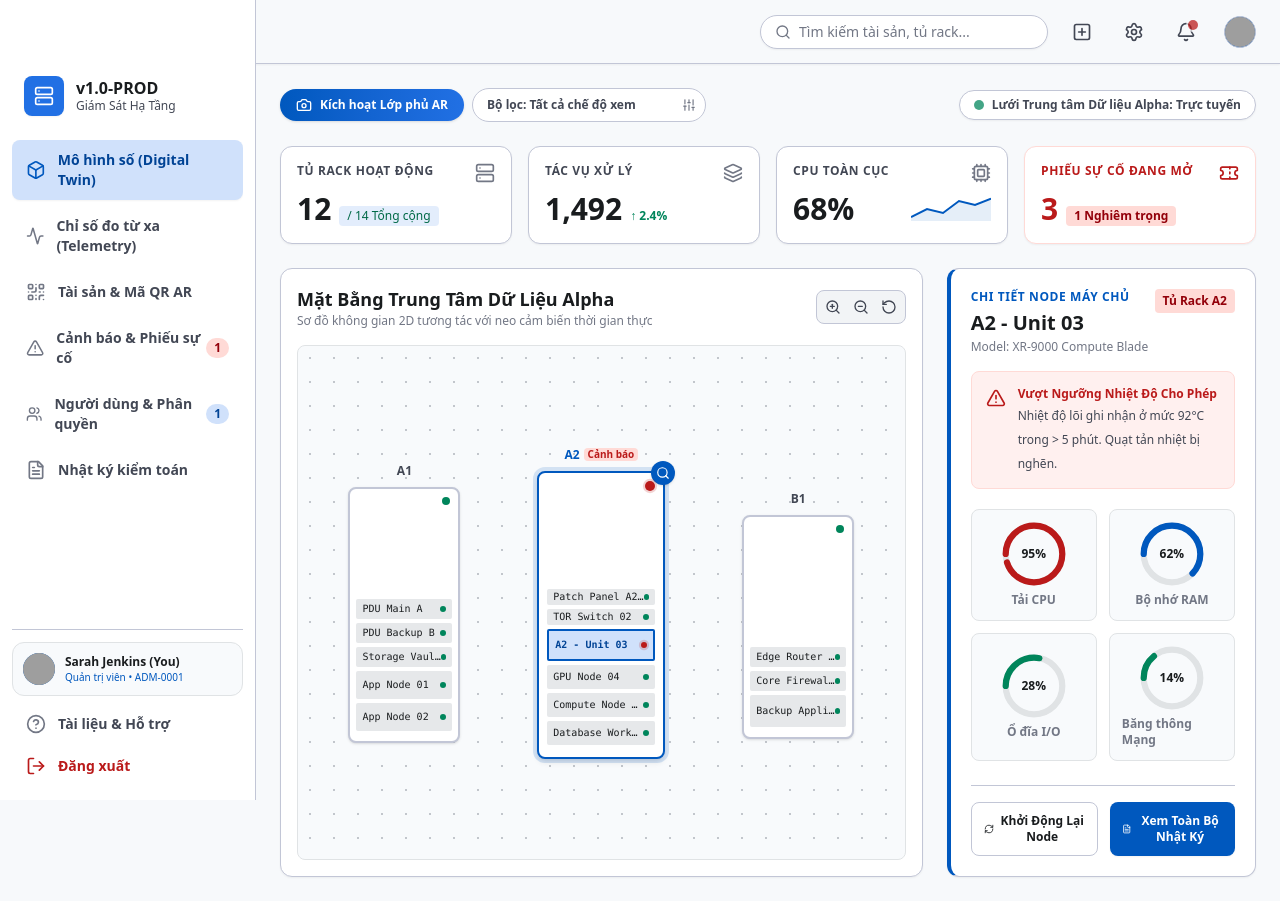
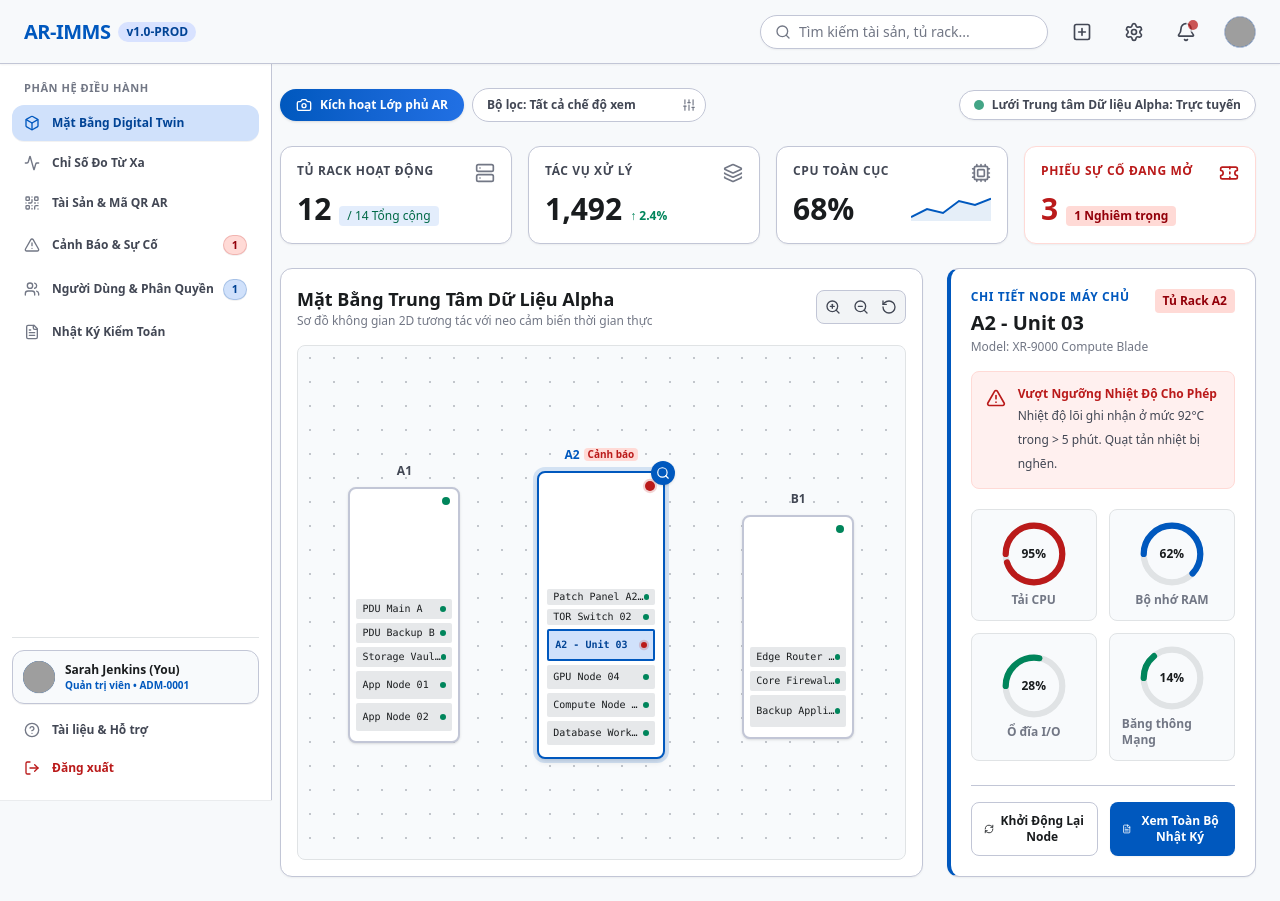
Before and after one commit to TaiNguyen-05/CNPM_UTH_AR_Integrated-Infrastructure-Monitoring-and-Maintenance-System, a React (Vite) app in the folder Code/frontend/: page / in a window 1280 px wide. Built offline with nearby package versions, Linux system fonts and the light colour scheme; grey boxes are pictures that could not be loaded.

Commit message:
fix(ui): align left sidebar navbar, fix text wrapping and remove duplicate header

```diff
--- a/Code/frontend/src/components/Sidebar.tsx
+++ b/Code/frontend/src/components/Sidebar.tsx
@@ -39,36 +39,36 @@ export const Sidebar: React.FC<SidebarProps> = ({
   const navItems = [
     {
       id: 'digital-twin' as TabType,
-      label: 'Mô hình số (Digital Twin)',
+      label: 'Mặt Bằng Digital Twin',
       icon: Box,
     },
     {
       id: 'telemetry' as TabType,
-      label: 'Chỉ số đo từ xa (Telemetry)',
+      label: 'Chỉ Số Đo Từ Xa',
       icon: Activity,
     },
     {
       id: 'assets-qr' as TabType,
-      label: 'Tài sản & Mã QR AR',
+      label: 'Tài Sản & Mã QR AR',
       icon: QrCode,
     },
     {
       id: 'alerts' as TabType,
-      label: 'Cảnh báo & Phiếu sự cố',
+      label: 'Cảnh Báo & Sự Cố',
       icon: AlertTriangle,
       badge: alertCount > 0 ? alertCount : null,
-      badgeColor: 'bg-[#ffdad6] text-[#93000a]'
+      badgeColor: 'bg-[#ffdad6] text-[#93000a] border border-[#ba1a1a]/20'
     },
     {
       id: 'users' as TabType,
-      label: 'Người dùng & Phân quyền',
+      label: 'Người Dùng & Phân Quyền',
       icon: Users,
       badge: pendingUsersCount > 0 ? pendingUsersCount : null,
-      badgeColor: 'bg-[#d0e1fb] text-[#004395]'
+      badgeColor: 'bg-[#d0e1fb] text-[#004395] border border-[#004395]/20'
     },
     {
       id: 'audit-logs' as TabType,
-      label: 'Nhật ký kiểm toán',
+      label: 'Nhật Ký Kiểm Toán',
       icon: FileText,
     }
   ];
@@ -90,23 +90,18 @@ export const Sidebar: React.FC<SidebarProps> = ({
 
       {/* Sidebar Container */}
       <nav className={`
-        fixed left-0 top-0 h-full flex flex-col pt-16 pb-4 px-3 w-64
-        bg-[#ffffff] border-r border-[#c2c6d6] z-40 transition-transform duration-200 ease-in-out
+        fixed left-0 top-16 h-[calc(100vh-4rem)] flex flex-col py-4 px-3 w-64 md:w-68
+        bg-white border-r border-[#c2c6d6] z-30 transition-transform duration-200 ease-in-out shadow-2xs
         ${openMobileMenu ? 'translate-x-0' : '-translate-x-full md:translate-x-0'}
       `}>
-        {/* Brand / Header in Sidebar */}
-        <div className="mb-6 px-3 pt-3 flex items-center gap-3">
-          <div className="w-10 h-10 rounded-lg bg-[#2170e4] flex items-center justify-center text-white shadow-xs">
-            <Server className="w-5 h-5" />
-          </div>
-          <div>
-            <div className="text-base font-black text-[#191c1e] leading-tight">v1.0-PROD</div>
-            <div className="text-xs font-medium text-[#424754]">Giám Sát Hạ Tầng</div>
-          </div>
+
+        {/* Navigation Category Label */}
+        <div className="px-3 pb-2 text-[11px] font-bold text-[#727785] uppercase tracking-wider">
+          Phân Hệ Điều Hành
         </div>
 
         {/* Navigation Items */}
-        <div className="flex-1 flex flex-col gap-1.5 overflow-y-auto">
+        <div className="flex-1 flex flex-col gap-1 overflow-y-auto">
           {navItems.map((item) => {
             const Icon = item.icon;
             const isActive = currentTab === item.id;
@@ -115,19 +110,21 @@ export const Sidebar: React.FC<SidebarProps> = ({
                 key={item.id}
                 onClick={() => handleNavClick(item.id)}
                 className={`
-                  flex items-center justify-between px-3.5 py-2.5 rounded-lg text-sm font-semibold
-                  transition-all duration-150 cursor-pointer text-left
+                  flex items-center justify-between px-3 py-2.5 rounded-xl text-xs font-bold
+                  transition-all duration-150 cursor-pointer text-left group
                   ${isActive
-                    ? 'bg-[#d0e1fb] text-[#004395] shadow-xs'
+                    ? 'bg-[#d0e1fb] text-[#004395] shadow-2xs'
                     : 'text-[#424754] hover:text-[#191c1e] hover:bg-[#f2f4f6]'}
                 `}
               >
-                <div className="flex items-center gap-3">
-                  <Icon className={`w-5 h-5 ${isActive ? 'text-[#0058be]' : 'text-[#727785]'}`} />
-                  <span>{item.label}</span>
+                <div className="flex items-center gap-3 min-w-0">
+                  <Icon className={`w-4 h-4 shrink-0 transition-colors ${
+                    isActive ? 'text-[#0058be]' : 'text-[#727785] group-hover:text-[#0058be]'
+                  }`} />
+                  <span className="truncate">{item.label}</span>
                 </div>
                 {item.badge && (
-                  <span className={`px-2 py-0.5 rounded-full text-xs font-bold ${item.badgeColor}`}>
+                  <span className={`px-2 py-0.5 rounded-full text-[11px] font-bold shrink-0 ml-2 shadow-2xs ${item.badgeColor}`}>
                     {item.badge}
                   </span>
                 )}
@@ -137,10 +134,10 @@ export const Sidebar: React.FC<SidebarProps> = ({
         </div>
 
         {/* User Card & Footer actions */}
-        <div className="mt-auto flex flex-col gap-1.5 pt-3 border-t border-[#c2c6d6]">
+        <div className="mt-auto flex flex-col gap-1.5 pt-3 border-t border-[#e0e3e5]">
           {currentUser && (
-            <div className="p-2.5 rounded-xl bg-[#f8fafc] border border-[#e0e3e5] mb-1 flex items-center gap-2.5">
-              <div className="w-8 h-8 rounded-full bg-[#0058be] text-white font-bold text-xs flex items-center justify-center shrink-0 overflow-hidden">
+            <div className="p-2.5 rounded-xl bg-[#f8fafc] border border-[#c2c6d6] mb-1 flex items-center gap-2.5 shadow-2xs">
+              <div className="w-8 h-8 rounded-full bg-[#0058be] text-white font-bold text-xs flex items-center justify-center shrink-0 overflow-hidden shadow-2xs">
                 {currentUser.avatarUrl ? (
                   <img src={currentUser.avatarUrl} alt={currentUser.name} className="w-full h-full object-cover" />
                 ) : (
@@ -149,23 +146,25 @@ export const Sidebar: React.FC<SidebarProps> = ({
               </div>
               <div className="flex-1 min-w-0">
                 <div className="text-xs font-bold text-[#191c1e] truncate">{currentUser.name}</div>
-                <div className="text-[10px] text-[#0058be] font-medium truncate">{currentUser.role === 'Admin' ? 'Quản trị viên' : currentUser.role === 'Technician' ? 'Kỹ thuật viên' : 'Người xem'} • {currentUser.userId}</div>
+                <div className="text-[10px] text-[#0058be] font-semibold truncate">
+                  {currentUser.role === 'Admin' ? 'Quản trị viên' : currentUser.role === 'Technician' ? 'Kỹ thuật viên' : 'Người xem'} • {currentUser.userId}
+                </div>
               </div>
             </div>
           )}
 
           <button
             onClick={() => { onCloseMobileMenu(); onOpenSupport(); }}
-            className="flex items-center gap-3 px-3.5 py-2 rounded-lg text-sm font-semibold text-[#424754] hover:text-[#191c1e] hover:bg-[#f2f4f6] transition-colors text-left cursor-pointer"
+            className="flex items-center gap-3 px-3 py-2 rounded-lg text-xs font-bold text-[#424754] hover:text-[#191c1e] hover:bg-[#f2f4f6] transition-colors text-left cursor-pointer"
           >
-            <HelpCircle className="w-5 h-5 text-[#727785]" />
+            <HelpCircle className="w-4 h-4 text-[#727785]" />
             <span>Tài liệu & Hỗ trợ</span>
           </button>
           <button
             onClick={() => { onCloseMobileMenu(); onSignOut(); }}
-            className="flex items-center gap-3 px-3.5 py-2 rounded-lg text-sm font-semibold text-[#ba1a1a] hover:bg-[#ffdad6]/40 transition-colors text-left cursor-pointer"
+            className="flex items-center gap-3 px-3 py-2 rounded-lg text-xs font-bold text-[#ba1a1a] hover:bg-[#ffdad6]/50 transition-colors text-left cursor-pointer"
           >
-            <LogOut className="w-5 h-5 text-[#ba1a1a]" />
+            <LogOut className="w-4 h-4 text-[#ba1a1a]" />
             <span>Đăng xuất</span>
           </button>
         </div>
```
